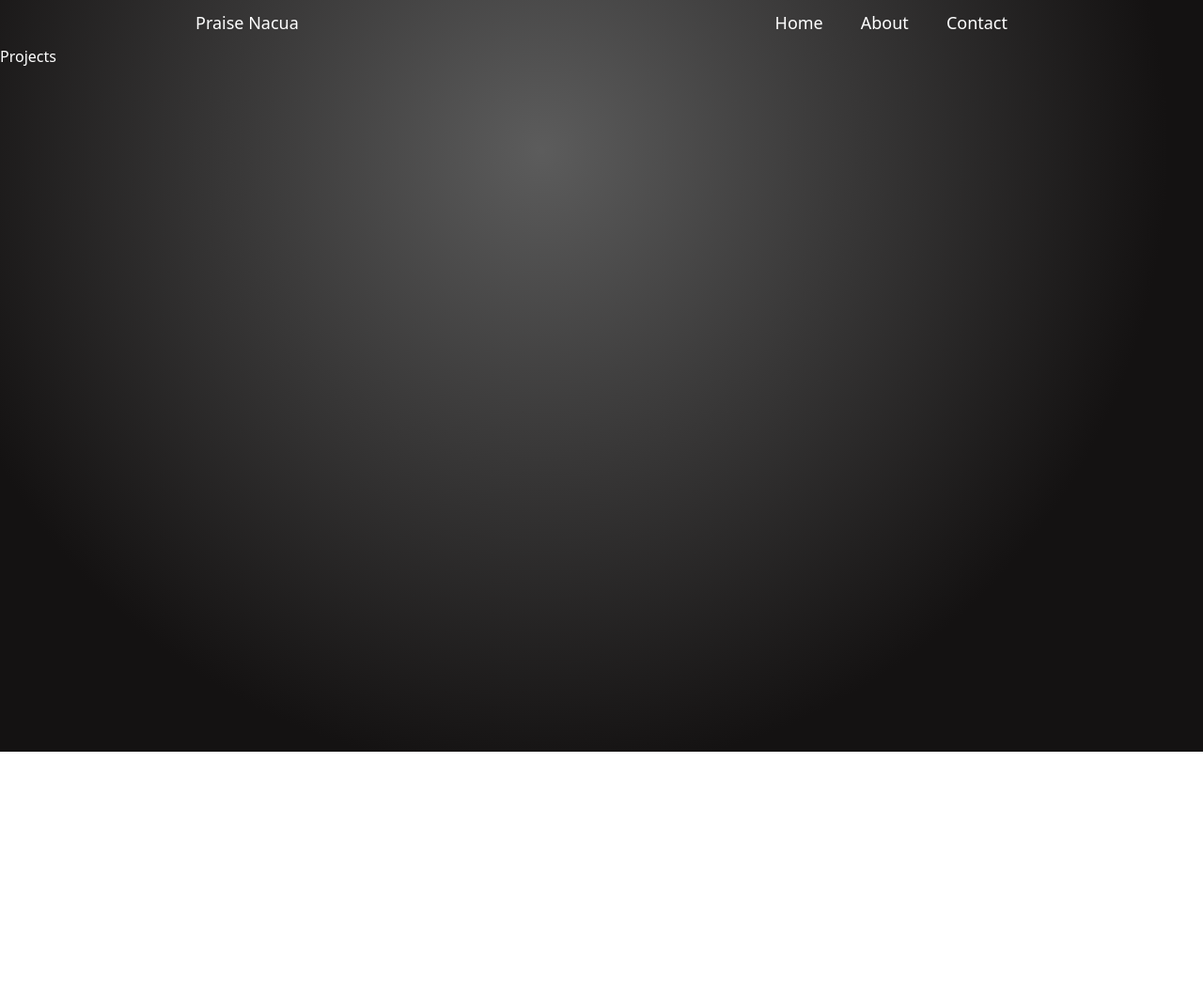
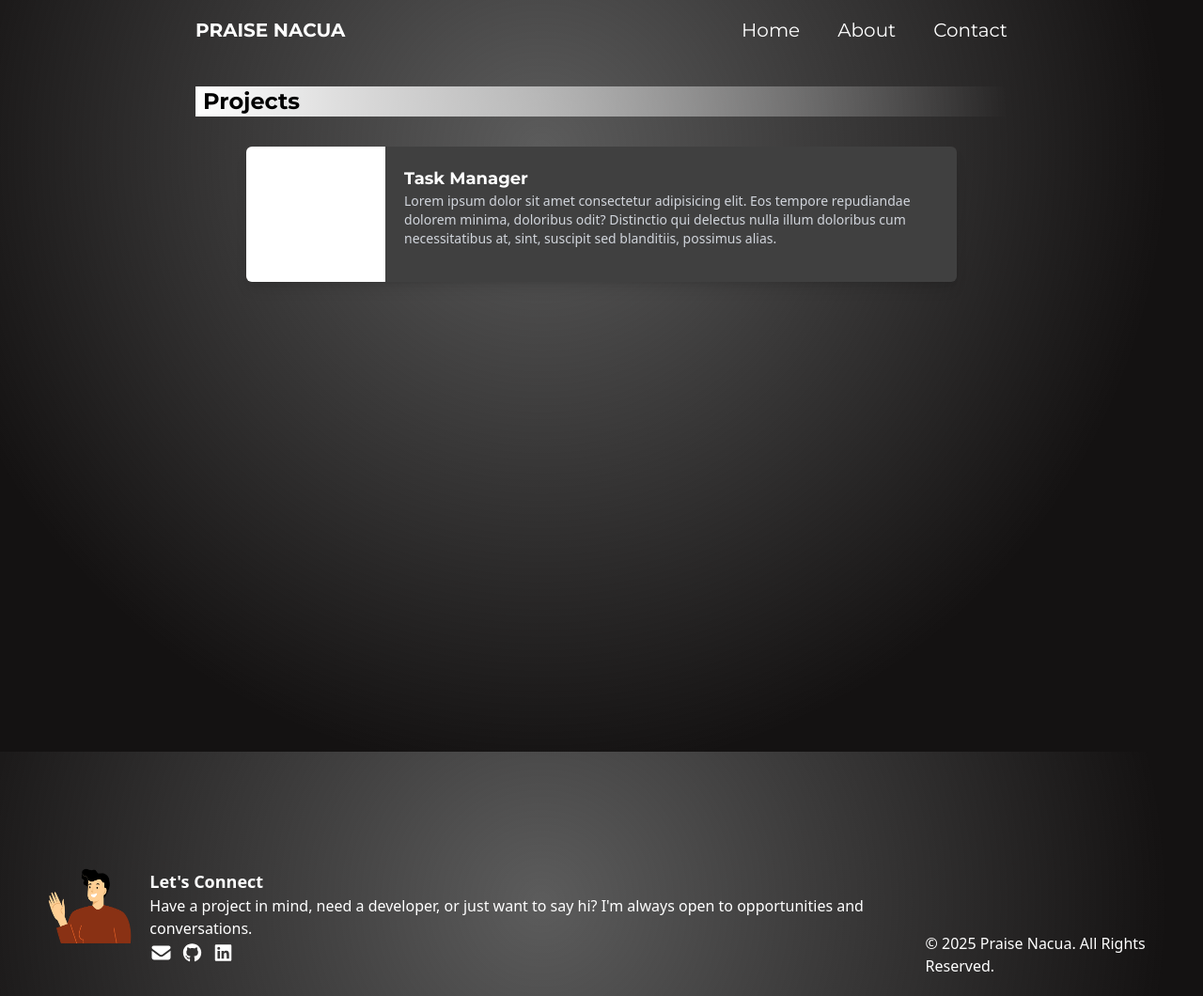
Before and after one commit to Just-Pyro/My-Portfolio, a React (Vite) app: page /My-Portfolio/projects in a window 1280 px wide. Shown: the whole page at 94% size. Before the commit the page ends 800 px from the top, so only its background shows below. Built offline with nearby package versions, Linux system fonts and the light colour scheme.

Commit message:
- Removed Contact Page - Added footer, transferred contact content here and added rights   reserved. - Added new styling effect on navbar. - Added elements and styling on the Projects page.

```diff
--- a/package.json
+++ b/package.json
@@ -22,6 +22,7 @@
     "react": "^19.1.1",
     "react-dom": "^19.1.1",
     "react-router-dom": "^7.8.0",
+    "react-router-hash-link": "^2.4.3",
     "tailwindcss": "^4.1.11"
   },
   "devDependencies": {
--- a/src/App.tsx
+++ b/src/App.tsx
@@ -1,21 +1,21 @@
 import { Route, Routes } from "react-router-dom";
-import Contact from "./Pages/Contact";
 import About from "./Pages/About";
 import Home from "./Pages/Home";
 import NavBar from "./Components/NavBar";
 import Projects from "./Pages/Projects";
+import Footer from "./Components/Footer";
 
 function App() {
   return (
     <>
-      <div>
+      <div id="start-nav-reference">
         <NavBar />
         <Routes>
           <Route path="/" element={<Home />} />
           <Route path="/about" element={<About />} />
-          <Route path="/contact" element={<Contact />} />
           <Route path="/projects" element={<Projects />} />
         </Routes>
+        <Footer />
       </div>
     </>
   );
--- /dev/null
+++ b/src/Components/Footer.tsx
@@ -0,0 +1,46 @@
+import { faGithub, faLinkedin } from "@fortawesome/free-brands-svg-icons";
+import { faEnvelope } from "@fortawesome/free-solid-svg-icons";
+import { FontAwesomeIcon } from "@fortawesome/react-fontawesome";
+import contactMe from "../assets/img/contact-me.png";
+
+const Footer = () => {
+  return (
+    <>
+      <div className="footer">
+        <div id="contact-me">
+          <div className="subfooter-left">
+            <img src={contactMe} alt="Man Waving his Hand" />
+          </div>
+          <div className="subfooter-right">
+            <div className="title-label">Let's Connect</div>
+            <div className="text">
+              <p>
+                Have a project in mind, need a developer, or just want to say
+                hi? I'm always open to opportunities and conversations.
+              </p>
+            </div>
+            <div className="contact-info">
+              <a href="mailto:nacuapraiseemmanuel@gmail.com" target="_blank">
+                <FontAwesomeIcon icon={faEnvelope} />
+              </a>
+              <a href="https://github.com/Just-Pyro" target="_blank">
+                <FontAwesomeIcon icon={faGithub} />
+              </a>
+              <a
+                href="https://www.linkedin.com/in/praise-emmanuel-nacua-b30b84277/"
+                target="_blank"
+              >
+                <FontAwesomeIcon icon={faLinkedin} />
+              </a>
+            </div>
+          </div>
+        </div>
+        <div className="rights-reserved">
+          <p>© 2025 Praise Nacua. All Rights Reserved.</p>
+        </div>
+      </div>
+    </>
+  );
+};
+
+export default Footer;
--- a/src/Components/NavBar.tsx
+++ b/src/Components/NavBar.tsx
@@ -1,15 +1,21 @@
-import { Link } from "react-router-dom";
+import { HashLink } from "react-router-hash-link";
 
 const NavBar = () => {
   return (
-    <nav className="main-navbar">
+    <nav className="main-navbar montserrat-regular">
       <div className="logo">
-        <Link to="/">Praise Nacua</Link>
+        <HashLink smooth to="/#start-nav-reference">
+          PRAISE NACUA
+        </HashLink>
       </div>
       <div className="pages">
-        <Link to="/">Home</Link>
-        <Link to="/about">About</Link>
-        <Link to="/contact">Contact</Link>
+        <HashLink smooth to="/#start-nav-reference">
+          Home
+        </HashLink>
+        <HashLink smooth to="/about#start-nav-reference">
+          About
+        </HashLink>
+        <a href="#contact-me">Contact</a>
       </div>
     </nav>
   );
--- a/src/Pages/About.tsx
+++ b/src/Pages/About.tsx
@@ -7,7 +7,7 @@ const About = () => {
   return (
     <>
       <div className="content-wrapper">
-        <div className="title">
+        <div className="title" id="title">
           <div className="title-left">
             <div className="image-wrapper">
               <div className="stack-1"></div>
--- a/src/Pages/Contact.tsx
+++ /dev/null
@@ -1,42 +0,0 @@
-const Contact = () => {
-  return (
-    <>
-      <div className="title">
-        <h3>Let's Connect</h3>
-      </div>
-      <div className="text">
-        <p>
-          Have a project in mind, need a developer, or just want to say hi? I'm
-          always open to opportunities and conversations.
-        </p>
-      </div>
-      <div className="contact-info">
-        <ul>
-          <li>
-            Email:{" "}
-            <a href="mailto:nacuapraiseemmanuel@gmail.com" target="_blank">
-              Email Icon Here
-            </a>
-          </li>
-          <li>
-            GitHub:{" "}
-            <a href="https://github.com/Just-Pyro" target="_blank">
-              Github Icon Here
-            </a>
-          </li>
-          <li>
-            LinkedIn:{" "}
-            <a
-              href="https://www.linkedin.com/in/praise-emmanuel-nacua-b30b84277/"
-              target="_blank"
-            >
-              Email Icon Here
-            </a>
-          </li>
-        </ul>
-      </div>
-    </>
-  );
-};
-
-export default Contact;
--- a/src/Pages/Home.tsx
+++ b/src/Pages/Home.tsx
@@ -23,7 +23,7 @@ const Home = () => {
   return (
     <>
       <div className="content-wrapper">
-        <div className="headline">
+        <div className="headline" id="headline">
           <div className="head-left montserrat-regular">
             <h1>Hi, I’m Praise Nacua</h1>
             <p> — I build creative, functional, and clean web solutions.</p>
--- a/src/Pages/Projects.tsx
+++ b/src/Pages/Projects.tsx
@@ -1,7 +1,28 @@
 const Projects = () => {
   return (
     <>
-      <div>Projects</div>
+      <div className="content-wrapper projects">
+        <h1 className="montserrat-regular">Projects</h1>
+
+        <div className="project-list">
+          <a
+            className="project-item"
+            href="https://github.com/Just-Pyro/Task-Manager"
+            target="_blank"
+          >
+            <div className="showcase"></div>
+            <div className="brief-description">
+              <p className="project-title montserrat-regular">Task Manager</p>
+              <div className="project-text">
+                Lorem ipsum dolor sit amet consectetur adipisicing elit. Eos
+                tempore repudiandae dolorem minima, doloribus odit? Distinctio
+                qui delectus nulla illum doloribus cum necessitatibus at, sint,
+                suscipit sed blanditiis, possimus alias.
+              </div>
+            </div>
+          </a>
+        </div>
+      </div>
     </>
   );
 };
--- a/src/index.css
+++ b/src/index.css
@@ -5,11 +5,11 @@
 @layer components {
   /* Home */
   .main-navbar {
-    @apply items-center flex justify-between px-52 h-12 text-lg;
+    @apply items-center flex justify-between px-52 h-16 text-xl sticky top-0 hover:backdrop-blur-2xl transition-all ease-in-out;
   }
 
   .logo {
-    @apply h-full flex items-center;
+    @apply h-full flex items-center font-bold;
   }
 
   .pages {
@@ -17,7 +17,7 @@
   }
 
   .content-wrapper {
-    @apply px-52 pb-10;
+    @apply mt-7 px-52 pb-10 min-h-screen;
   }
 
   .headline,
@@ -154,6 +154,64 @@
   .work-style p {
     @apply text-3xl indent-16 text-justify;
   }
+
+  /* Footer */
+  .footer {
+    @apply flex;
+  }
+
+  #contact-me {
+    @apply p-8 flex flex-grow;
+  }
+
+  .subfooter-left img {
+    @apply h-20;
+  }
+
+  .subfooter-right {
+    @apply flex-grow;
+  }
+
+  .title-label {
+    @apply text-lg font-bold;
+  }
+
+  .contact-info {
+    @apply text-xl space-x-2;
+  }
+
+  .rights-reserved {
+    @apply pb-5 mr-3 flex items-end;
+  }
+
+  /* Project */
+  .projects h1 {
+    @apply text-black text-2xl font-bold my-3 px-2 bg-gradient-to-r from-white to-transparent;
+  }
+
+  .project-list {
+    @apply flex flex-col max-h-5/6 overflow-y-auto overflow-x-hidden space-y-3 p-5 items-center;
+  }
+
+  .project-item {
+    @apply flex rounded-md shadow-lg bg-neutral-700 overflow-hidden cursor-pointer hover:scale-105 transition-all ease-in-out w-11/12;
+  }
+
+  .showcase {
+    @apply w-96 h-36 bg-white;
+  }
+
+  .brief-description {
+    @apply flex-grow p-5;
+  }
+
+  .project-title {
+    @apply text-lg font-bold;
+  }
+
+  .project-text {
+    @apply text-sm text-gray-300;
+  }
 }
 
 @layer base {
--- /dev/null
+++ b/src/react-app-env.d.ts
@@ -0,0 +1 @@
+declare module "react-router-hash-link";
```
Also changed, not shown: src/assets/img/contact-me.png (added), 1 other file (tests, documents, lock files or other folders).
